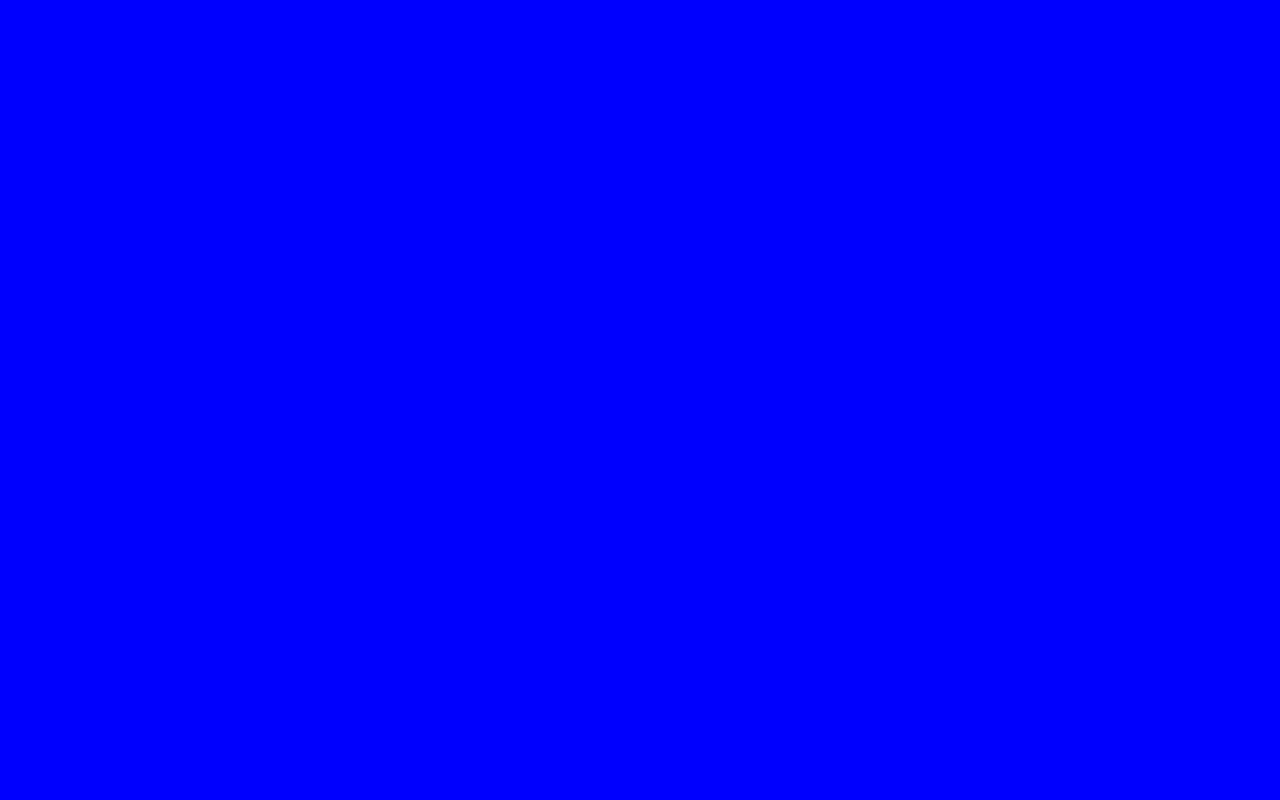
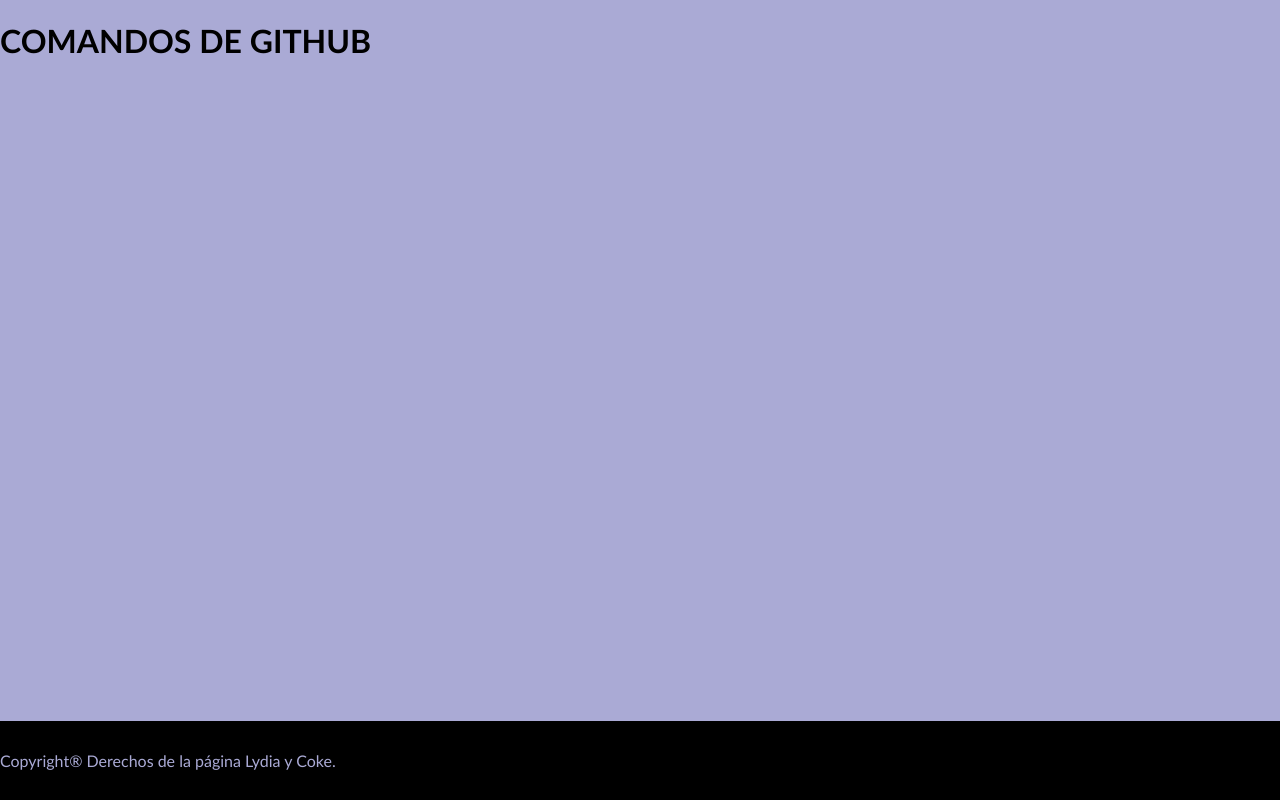
Before and after one commit to Parvovirus/probar, a plain HTML site: page index.html in a window 1280 px wide. Drawn offline with Linux system fonts and the light colour scheme.

Commit message:
Creado el footer

```diff
--- a/index.css
+++ b/index.css
@@ -1,3 +1,14 @@
 body{
-    background-color: blue;
+    margin: 0;
+    background-color: rgb(170, 170, 213);
+    font-family: 'Gill Sans', 'Gill Sans MT', Calibri, 'Trebuchet MS', sans-serif;
 }
+
+footer{
+    width: 100%;
+    background-color: black;
+    position: fixed;
+    bottom: 0;
+    padding: 30px 0;
+    color:  rgb(170, 170, 213);
+}
--- a/index.html
+++ b/index.html
@@ -4,10 +4,16 @@
     <meta charset="UTF-8" />
     <meta http-equiv="X-UA-Compatible" content="IE=edge" />
     <meta name="viewport" content="width=device-width, initial-scale=1.0" />
-    <link rel="stylesheet" href="index.css">
+    <link rel="stylesheet" href="index.css" />
     <title>GitHub</title>
   </head>
   <body>
+    <h1>COMANDOS DE GITHUB</h1>
 
+    <footer>
+      <pan>
+        Copyright® Derechos de la página Lydia y Coke.
+      </pan>
+    </footer>
   </body>
 </html>
```
